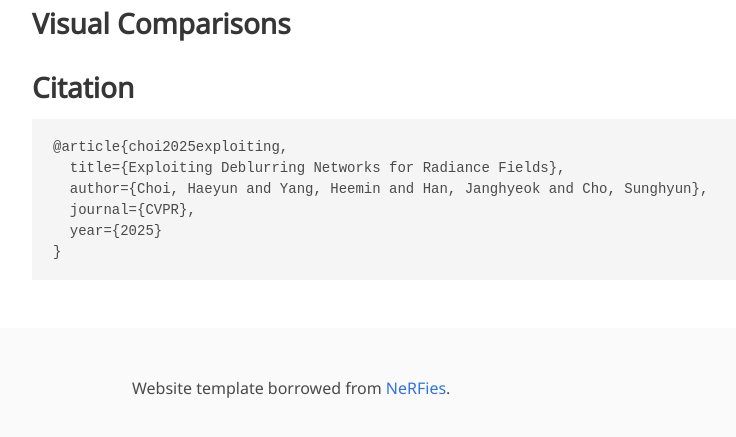
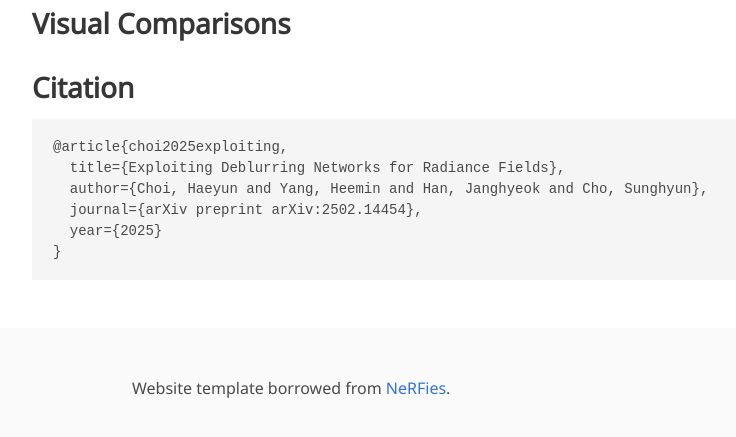
Before and after one commit to haeyun-choi/DDRF_site, a Jekyll site: the page built from index.md, in a window 1280 px wide and 900 px high, scrolled down 2059 px, cut to the strip 404-841 px from the top of the window. Shown: the whole strip, without its empty margins (128-864 px from the left). Built offline with Jekyll 4.4.1, drawn with Linux system fonts in a browser that asks for light colours; some web fonts are replaced.

Commit message:
Update index.md

````diff
--- a/index.md
+++ b/index.md
@@ -92,7 +92,7 @@ Turing's paper laid the foundation for the theory of computation and had a profo
 @article{choi2025exploiting,
   title={Exploiting Deblurring Networks for Radiance Fields},
   author={Choi, Haeyun and Yang, Heemin and Han, Janghyeok and Cho, Sunghyun},
-  journal={CVPR},
+  journal={arXiv preprint arXiv:2502.14454},
   year={2025}
 }
 ```
````
